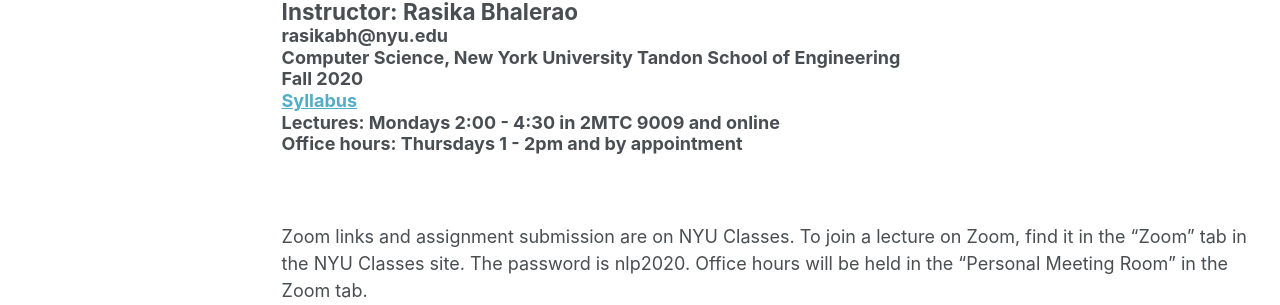
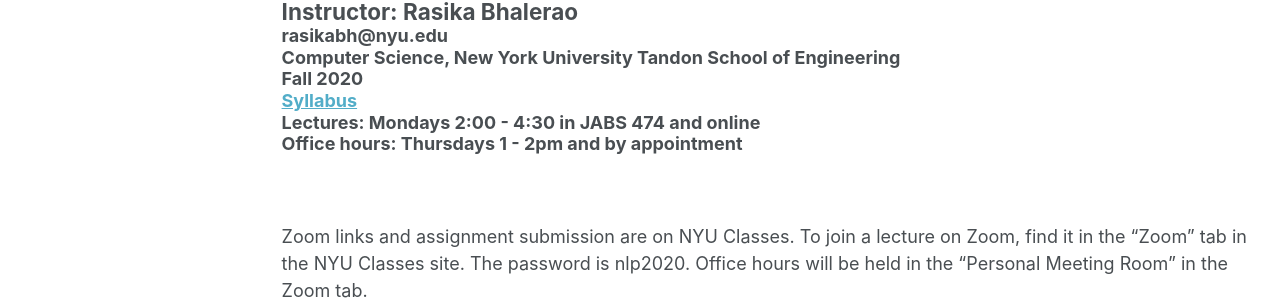
Before and after one commit to rasikabh/rasikabh.github.io, a Jekyll site: the page built from _pages/nlp2020.md, in a window 1280 px wide and 900 px high. Shown: the part 162-467 px from the top of the window. Built offline with Jekyll 4.4.1, drawn with Linux system fonts in a browser that asks for light colours.

Commit message:
Update nlp2020.md

```diff
--- a/_pages/nlp2020.md
+++ b/_pages/nlp2020.md
@@ -17,7 +17,7 @@
 ### Computer Science, New York University Tandon School of Engineering
 ### Fall 2020
 ### [Syllabus](https://docs.google.com/document/d/1vCZopztgMiaSO1F8jb4k0wPJCQiRqwrQ3wQBqp4mgp4/edit?usp=sharing)
-### Lectures: Mondays 2:00 - 4:30 in 2MTC 9009 and online
+### Lectures: Mondays 2:00 - 4:30 in JABS 474 and online
 ### Office hours: Thursdays 1 - 2pm and by appointment
 <br/>
 
```
